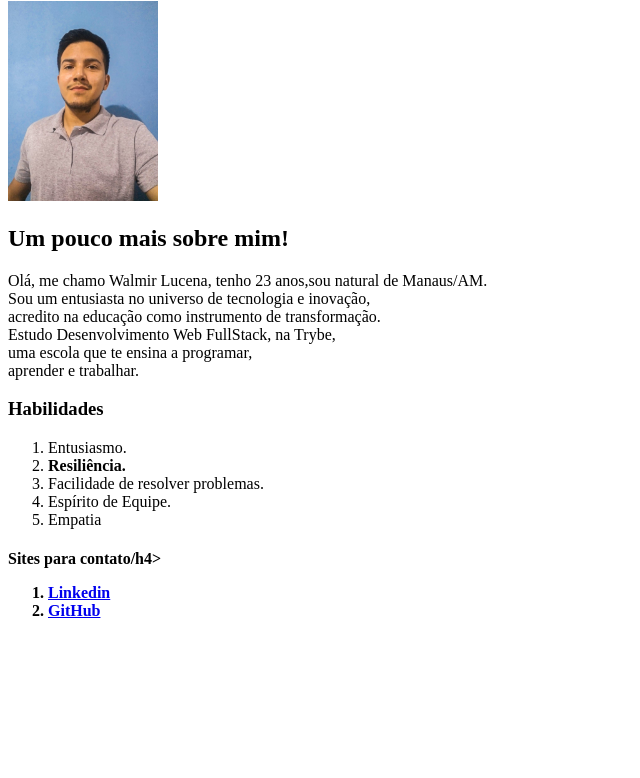
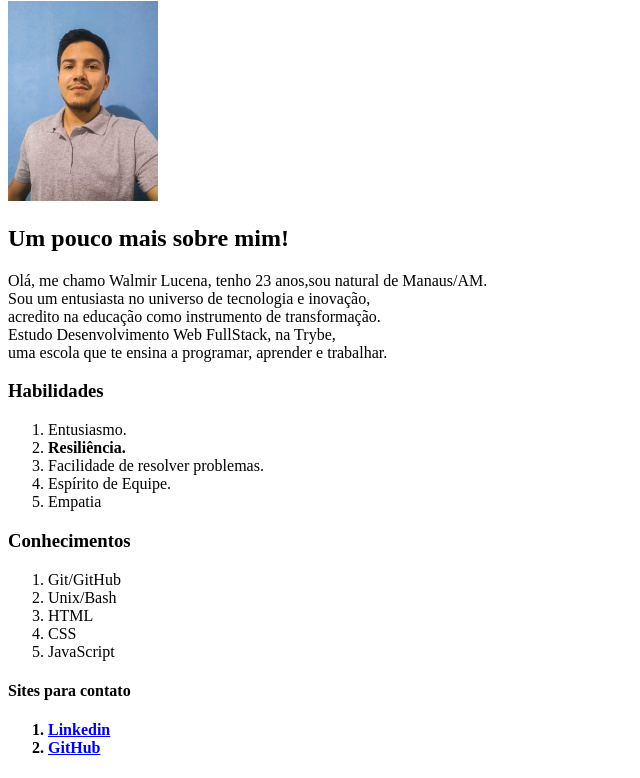
Before and after one commit to WalmirLucena/WalmirLucena.github.io, a plain HTML site: page index.html in a window 1280 px wide. Shown: the part 149-927 px from the top of the page, without its empty margins (0-640 px from the left). Before the commit the page ends 800 px from the top, so only its background shows below. Drawn offline with Linux system fonts and the light colour scheme.

Commit message:
Adciona Conhecimentos

```diff
--- a/index.html
+++ b/index.html
@@ -22,7 +22,7 @@
             instrumento de transformação.<br>
                 Estudo Desenvolvimento Web
                  FullStack, na Trybe</strong>, <br>
-                uma escola que te ensina a programar, <br>
+                uma escola que te ensina a programar,
              aprender e trabalhar. </p>
         <h3 id="habili">Habilidades</h3>
         <ol>
@@ -32,7 +32,15 @@
         <li>Espírito de Equipe.</li>
         <li>Empatia</li>
         </ol>
-        <h4 id="sites">Sites para contato/h4>
+        <h3>Conhecimentos</h3>
+        <ol>
+        <li>Git/GitHub</li>
+        <li>Unix/Bash</li>
+        <li>HTML</li>
+        <li>CSS</li>
+        <li>JavaScript</li>
+        </ol>
+        <h4 id="sites">Sites para contato<h4>
         <ol>
         <li> <a href="https://www.linkedin.com/in/walmirlucena/ target="_blank">Linkedin</a> </li>
         <li> <a href="https://walmirlucena.github.io/" target="_blank">GitHub</a></li>
```
